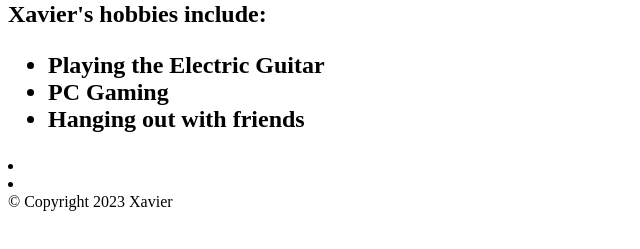
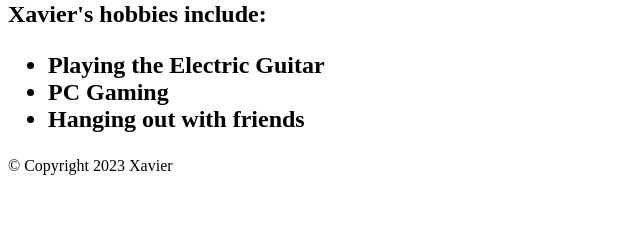
Before and after one commit to XWeirick/Xavier-Weirick-About-Me-Website, a plain HTML site: page Ch2Xavier.html in a window 1280 px wide. Shown: the part 105-354 px from the top of the page, without its empty margins (0-640 px from the left). Drawn offline with Linux system fonts and the light colour scheme.

Commit message:
Update Ch2Xavier.html

```diff
--- a/Ch2Xavier.html
+++ b/Ch2Xavier.html
@@ -19,8 +19,7 @@
       <h2></h2>
       <ul>
       </ul>
-        <li></li>
-        <li></li>
+
       </ul>
     </main>
     <footer>&copy; Copyright 2023 Xavier</footer>
```
